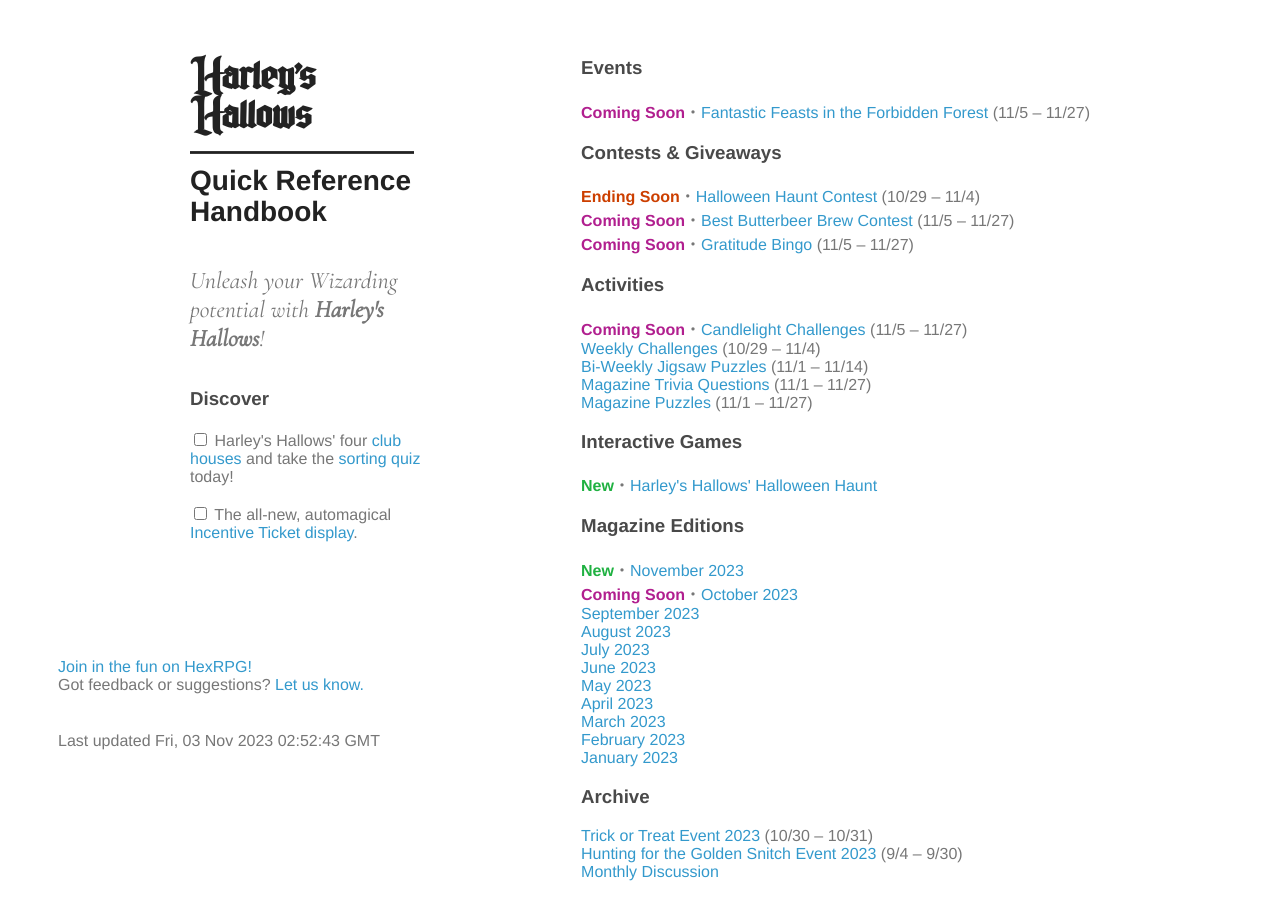
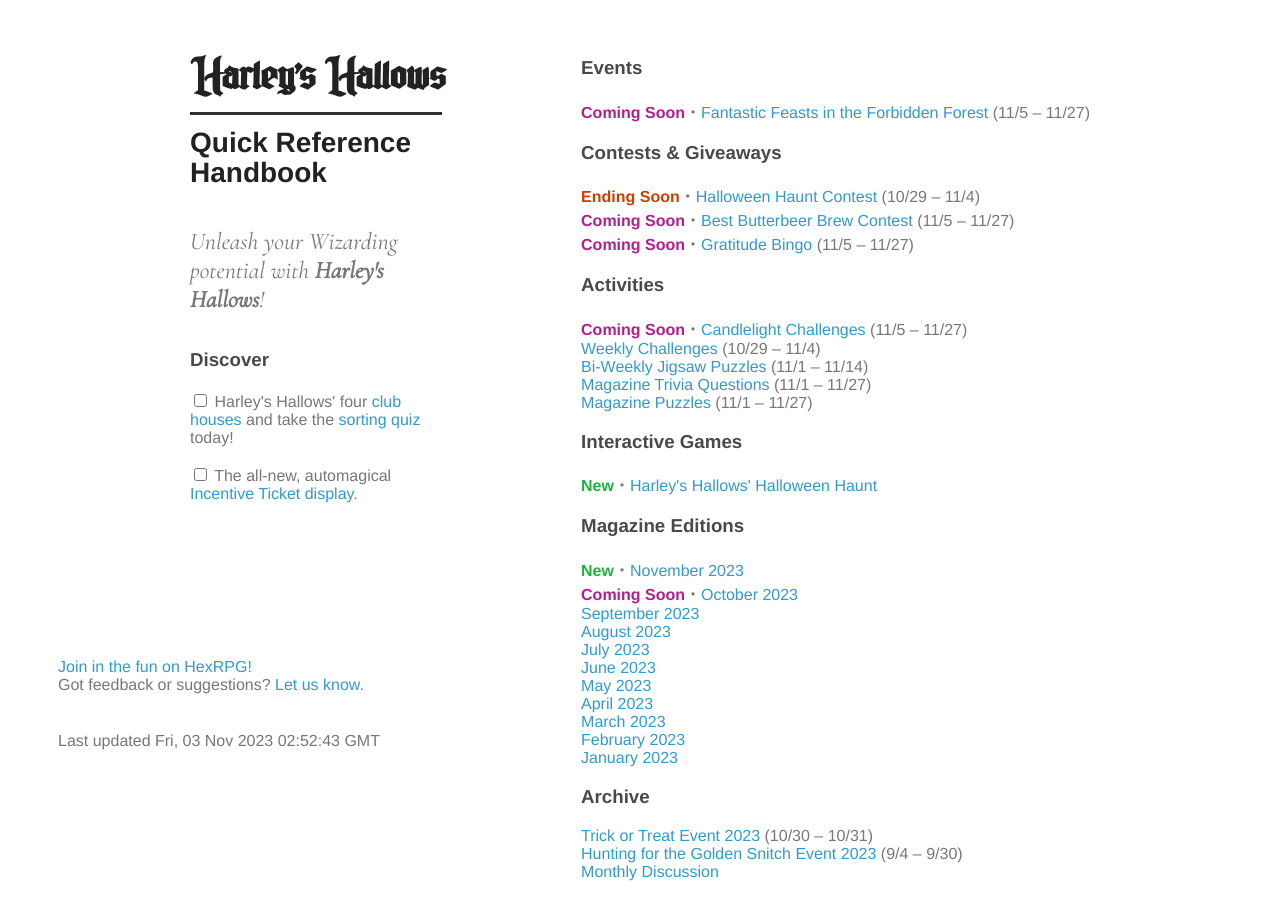
Before and after one commit to harleyshallows/harleyshallows.github.io, a plain HTML site: page index.html in a window 1280 px wide. Drawn offline with nearby package versions, Linux system fonts and the light colour scheme; files whose address does not match are found by name.

Commit message:
change header width to accommodate new title font

```diff
--- a/index.html
+++ b/index.html
@@ -31,7 +31,7 @@ th,td{text-align:left;padding:5px 10px;border-bottom:1px solid #e5e5e5}
 dt{color:#444;font-weight:700}
 th{color:#444}
 img{max-width:100%}
-header{width:250px;float:left;position:fixed}
+header{width:260px;float:left;position:fixed}
 strong{color:#222;font-weight:700}
 section{max-width:800px;float:right;padding-bottom:50px}
 small{font-size:11px}
@@ -81,7 +81,7 @@ pre,code{word-wrap:normal}
 	<body>
 		<div class="wrapper">
 			<header>
-				<h1><gbf>Harley's Hallows</gbf><br>————————<br>Quick Reference<br>Handbook</h1>
+				<h1><gbf>Harley's Hallows</gbf><br>—————————<br>Quick Reference<br>Handbook</h1>
 				<br>
 				<tagline>Unleash your Wizarding potential with <b>Harley's Hallows</b>!</tagline>
 				<br><br><br>
```
